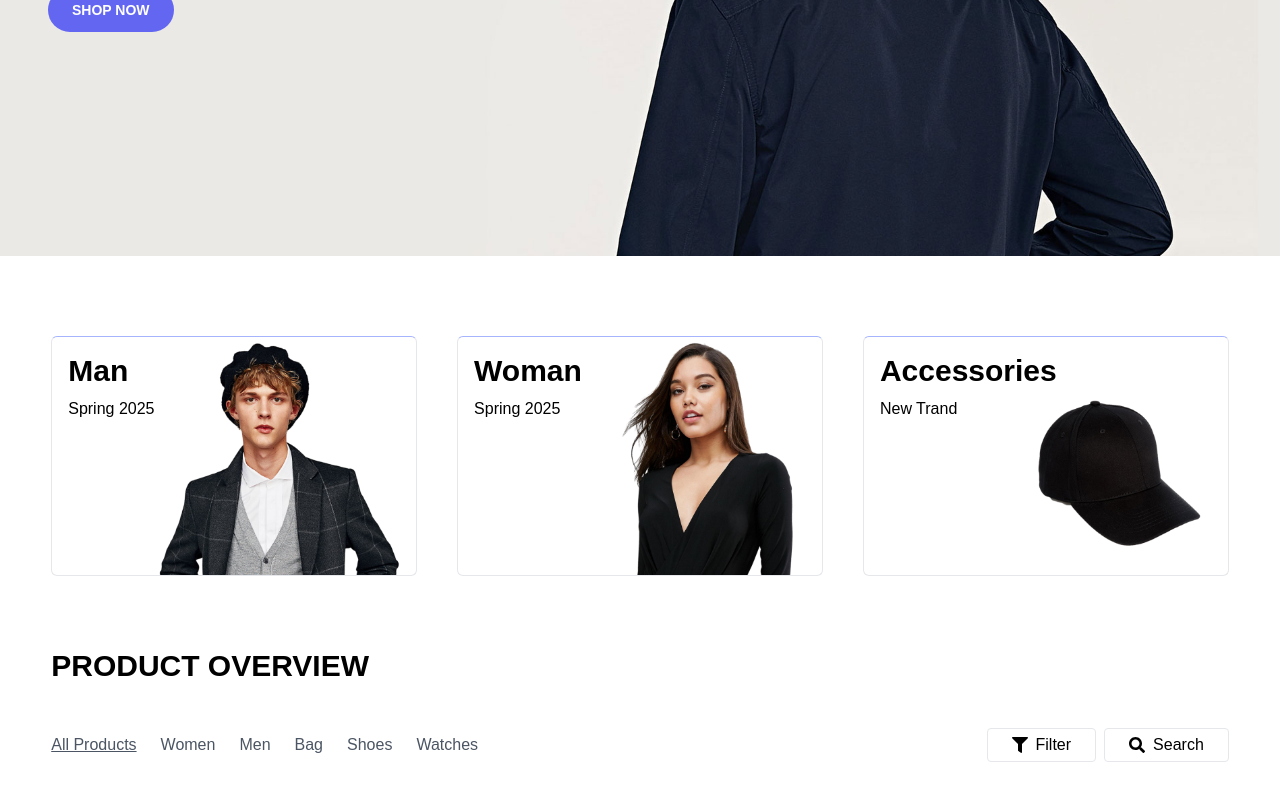
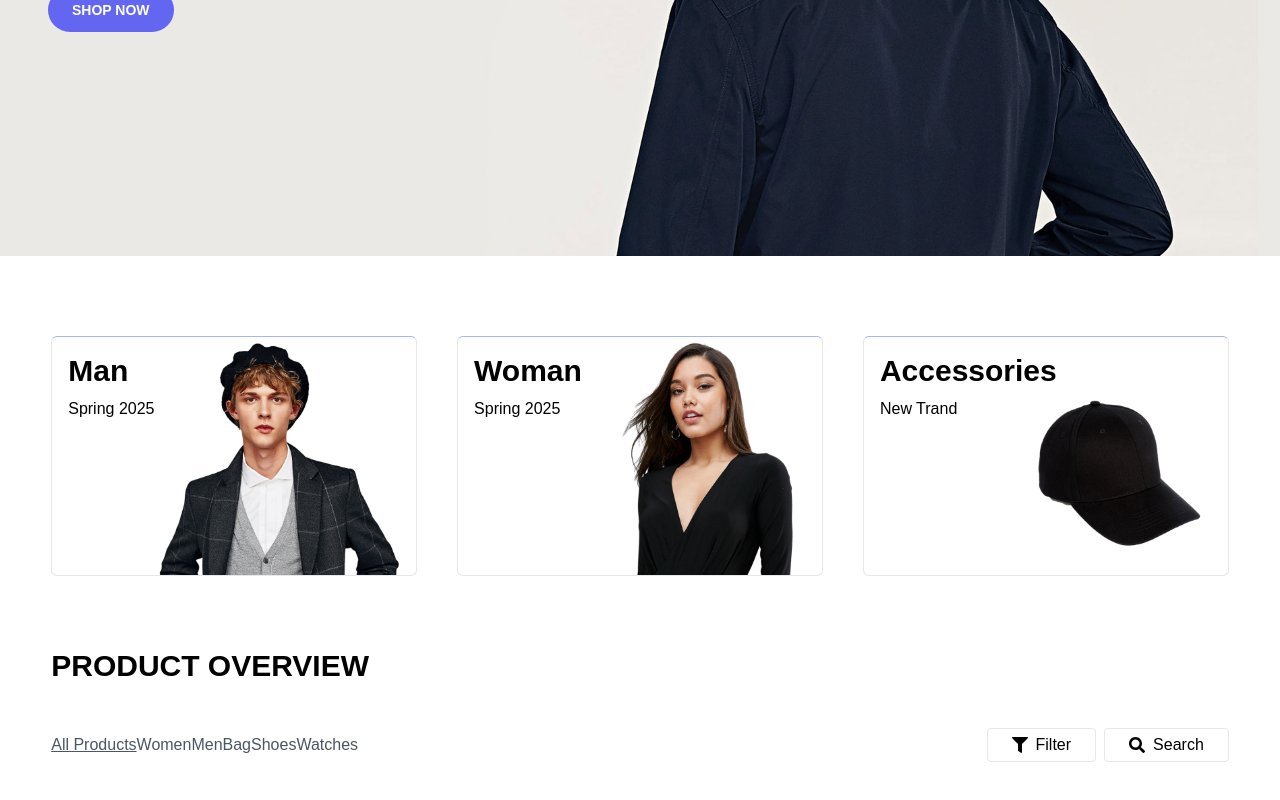
Before and after one commit to zulfiqarali375/Aroma-ecom, a React (Vite) app: page / in a window 1280 px wide. Shown: the part 444-1244 px from the top of the page. Built offline with nearby package versions, Linux system fonts and the light colour scheme; no server answers.

Commit message:
topbar changes

```diff
--- a/src/components/ProductOverview.jsx
+++ b/src/components/ProductOverview.jsx
@@ -17,7 +17,7 @@ const ProductOverview = () => {
       <h1 className="text-3xl font-bold mb-6">PRODUCT OVERVIEW</h1>
 
       <div className="flex flex-wrap justify-between items-center mb-6">
-        <div className="flex gap-6">
+        <div className="flex flex-wrap">
           {categories.map((cat, i) => (
             <button className={`text-gray-600 hover:text-black ${i === 0 && "underline font-medium"}`}>
               {cat}
```
